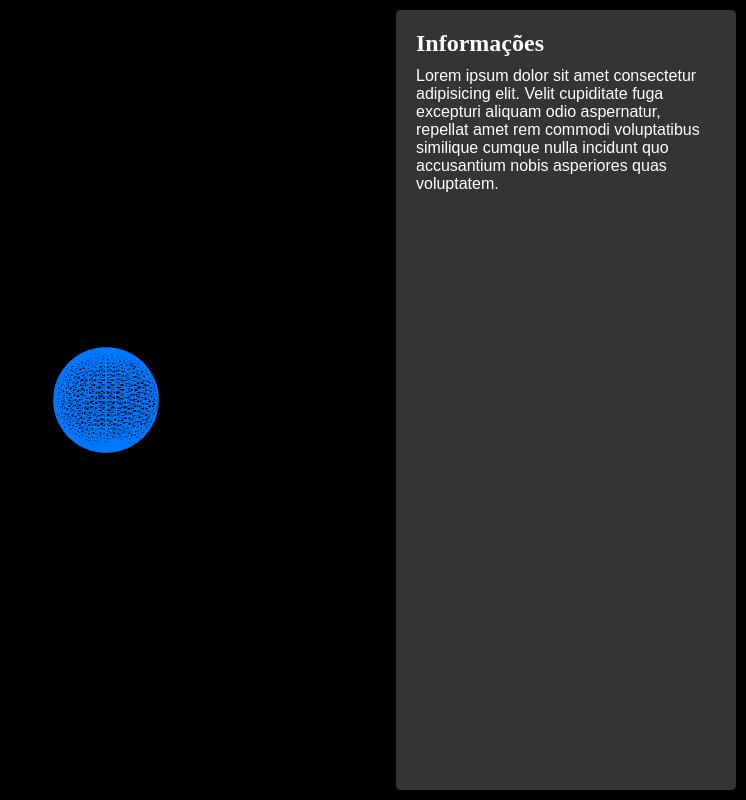
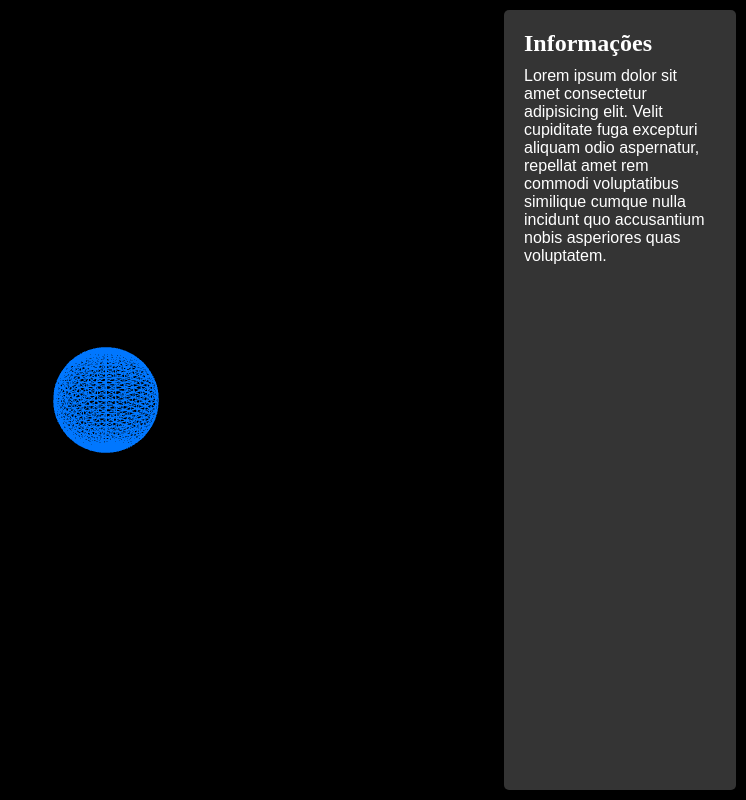
Before and after one commit to iamThiagoo/hackathon-nasa-2024, a website built with Vite: page index.html in a window 1280 px wide. Shown: the whole page, without its empty margins (534-1280 px from the left). Built offline with nearby package versions, Linux system fonts and the light colour scheme; animation ran at ten frames a second.

Commit message:
ajustando estilo modal

```diff
--- a/index.html
+++ b/index.html
@@ -18,12 +18,12 @@
         right: 10px;
         bottom: 10px;
         max-width: 90%;
-        width: 300px;
+        width: 15%;
         border-radius: 5px;
         padding: 20px;
         color: white;
         background-color: rgba(255, 255, 255, 0.205);
-        z-index: 10;
+        z-index: 1000;
         box-shadow: 0 4px 8px rgba(0, 0, 0, 0.2);
     }
       .overlay {
```
